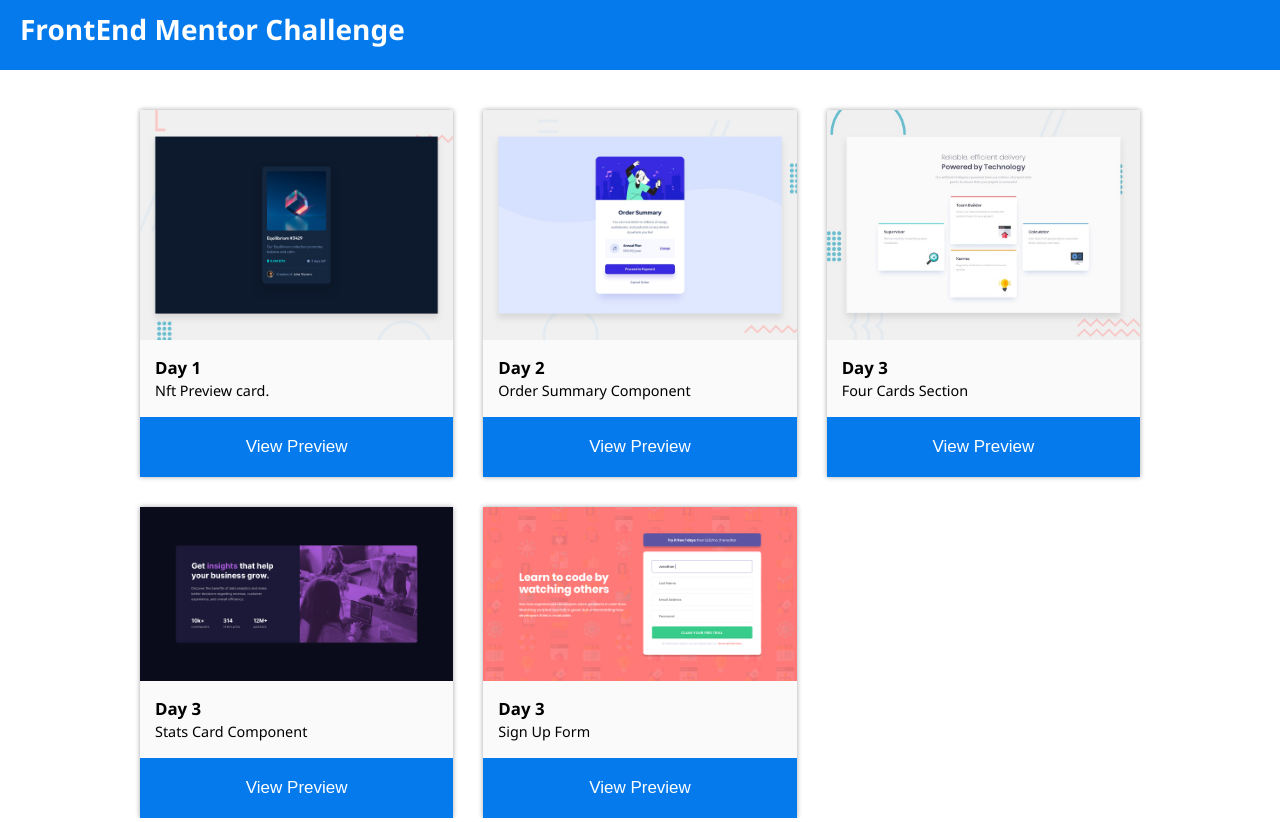
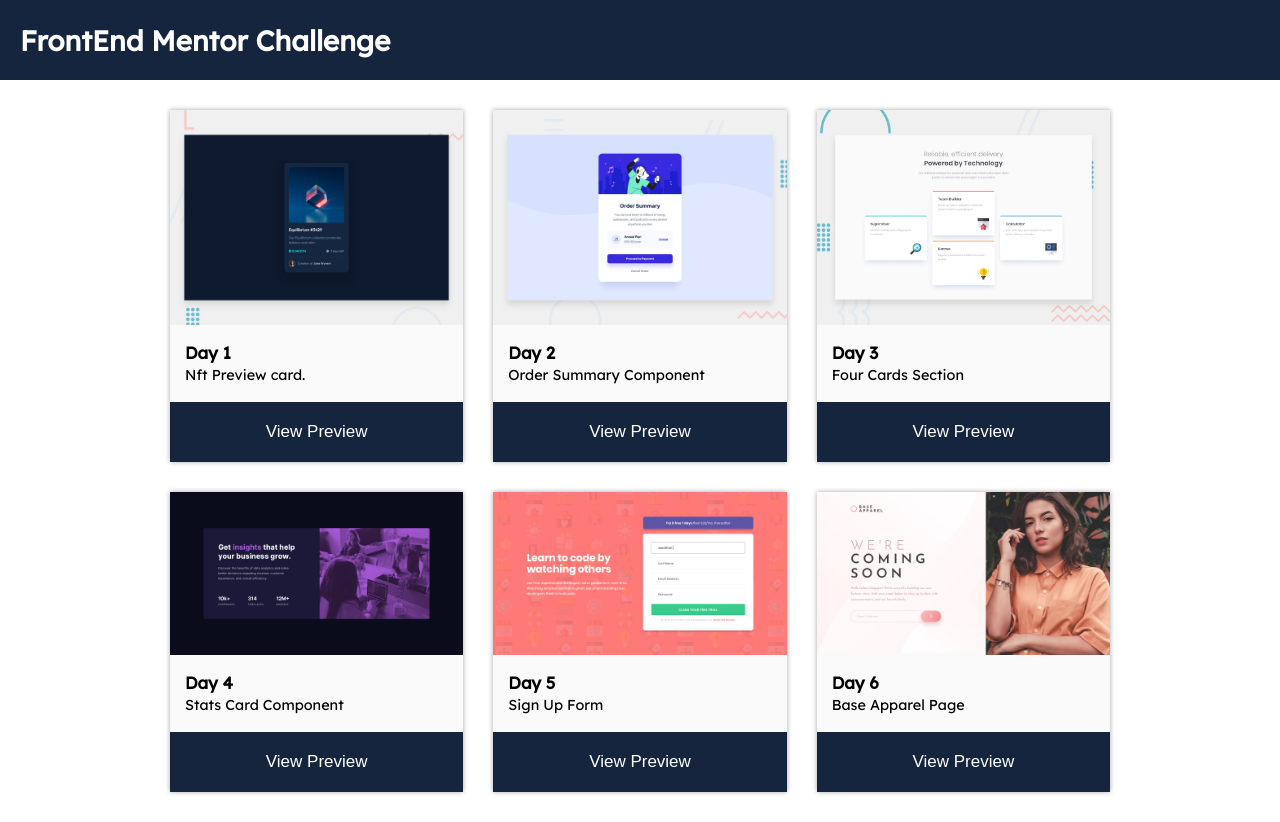
Before and after one commit to dFenceSitter/fe-mentor-challenge, a plain HTML site: page index.html in a window 1280 px wide. Drawn offline with Linux system fonts and the light colour scheme.

Commit message:
Base Apparel Single Page Challenge

```diff
--- /dev/null
+++ b/base-apparel/base.css
@@ -0,0 +1,147 @@
+@import url('https://fonts.googleapis.com/css2?family=Josefin+Sans:wght@300;400;600&display=swap');
+
+* {
+    margin: 0;
+    padding: 0;
+    box-sizing: border-box;
+}
+
+body {
+    font-family: "Josefin Sans", sans-serif;
+    font-size: 16px;
+    line-height: 1.2;
+}
+
+.container {
+    display:flex;
+    min-height: 100vh;
+}
+
+.left-div {
+    margin-top: 62px;
+    width: 60%;
+    padding: 0 231px 0 164px;
+}
+
+.logo {
+    margin-bottom: 80px;
+}
+
+h1 {
+    text-transform: uppercase;
+    font-size: 55px;
+    letter-spacing: 15px;
+    color: hsl(0, 6%, 24%);
+}
+
+h1 span {
+    font-weight: 200;
+    color: hsl(0, 36%, 70%);
+}
+
+p {
+    color: hsl(0, 36%, 70%);
+    line-height: 1.5;
+    margin-top: 10px;
+}
+
+form {
+    margin-top: 40px;
+    position: relative;
+}
+
+input {
+    font-family: "Josefin Sans", sans-serif;
+    font-weight: 600;
+    box-shadow: 0px 0px 10px hsl(0, 36%, 70%, 0.5);
+    width: 100%;
+    background-color: transparent;
+    border: 1px solid hsla(0, 6%, 24%, 0.473);
+    border-radius: 50px;
+    height: 53px;
+    color: hsl(0, 6%, 24%);
+    padding: 15px;
+    transition: border ease-in 0.3s;
+}
+
+input:focus {
+    border: 1px solid hsl(0, 36%, 70%);
+    outline: none;
+}
+
+button {
+    background-image: linear-gradient(135deg, hsl(0, 80%, 86%), hsl(0, 74%, 74%));
+    box-shadow: 2px 5px 10px hsl(0, 36%, 70%, 0.5);
+    padding: 15px;
+    border: none;
+    border-radius: 50px;
+    width: 100px;
+    position: absolute;
+    top: 0;
+    right: 0;
+}
+
+.right-div {
+    width: 40%;
+    background-image: url(./images/hero-desktop.jpg);
+    background-size: cover;
+    background-position: center;
+}
+
+.bg-mobile {
+    display: none;
+}
+
+.attribution {
+    font-size: 12px;
+    text-align: left;
+    margin-top: 30px;
+}
+.attribution a {
+    color: hsl(0, 36%, 70%);
+}
+
+
+
+ @media (max-width: 550px) {
+     .left-div {
+         width: 100%;
+         padding: 0 40px;
+         margin-top: 0px;
+         text-align: center;
+     }
+
+     h1 {
+        margin-top: 50px;
+        margin-bottom: 30px;
+     }
+
+     p {
+         margin: 10px;
+     }
+
+    .right-div {
+        display: none;
+    }
+
+    .bg-mobile {
+        display: block;
+        width: calc(100% + 80px);
+        margin-left: -40px;
+        margin-right: -40px;
+
+    }
+
+    .logo {
+        width: 100px;
+        margin: 20px 0;
+        padding: 0;
+        display: flex;
+        align-items: flex-start;
+    }
+
+    .attribution {
+        text-align: center;
+        margin-bottom: 20px;
+    }
+ }
--- a/index.html
+++ b/index.html
@@ -55,7 +55,7 @@
         <div class="card">
             <img src="stats-preview-card/design/desktop-design.jpg" alt="" class="card-image">
             <div class="card-content">
-                <h3>Day 3</h3>
+                <h3>Day 4</h3>
                <p>Stats Card Component</p>
             </div>
                <a href="stats-preview-card/index.html"> <button>View Preview</button>
@@ -65,10 +65,20 @@
         <div class="card">
             <img src="signup-form/design/desktop-design.jpg" alt="" class="card-image">
             <div class="card-content">
-                <h3>Day 3</h3>
+                <h3>Day 5</h3>
                <p>Sign Up Form</p>
             </div>
                <a href="signup-form/index.html"> <button>View Preview</button>
+                   </a>
+        </div>
+
+        <div class="card">
+            <img src="base-apparel/design/desktop-design.jpg" alt="" class="card-image">
+            <div class="card-content">
+                <h3>Day 6</h3>
+               <p>Base Apparel Page</p>
+            </div>
+               <a href="base-apparel/index.html"> <button>View Preview</button>
                    </a>
         </div>
 
--- a/styles.css
+++ b/styles.css
@@ -1,3 +1,5 @@
+@import url('https://fonts.googleapis.com/css2?family=Lexend+Deca&display=swap');
+
 * {
     margin: 0;
     padding: 0;
@@ -5,17 +7,18 @@
 }
 
 body {
-    font-family:'Segoe UI', Tahoma, Geneva, Verdana, sans-serif;
+    font-family:'Lexend Deca', sans-serif;
 }
 
 
 .cards {
     margin: 0 auto;
     max-width: 1000px;
+    padding: 30px;
     display: grid;
     grid-template-columns: repeat(auto-fill, minmax(250px, 1fr));
     gap: 30px;
-    font-family:'Segoe UI', Tahoma, Geneva, Verdana, sans-serif;
+    font-family:'Lexend Deca', sans-serif;
 }
 
 .card {
@@ -40,7 +43,7 @@ button{
     display: block;
     padding: 10px 30px;
     cursor: pointer;
-    background: #047aed;
+    background: hsl(216, 50%, 16%);
     color: #fff;
     border: none;
     height: 60px;
@@ -49,15 +52,18 @@ button{
 
 a {
     text-decoration: none;
+    font-family:'Lexend Deca', sans-serif;
 
 }
 
 .navbar {
-    background-color: #047aed;
+    background-color: hsl(216, 50%, 16%);
     color: #fff;
-    height: 70px;
-    margin-bottom: 40px;
+    height: 80px;
+    padding-left: 20px;
     font-size: 14px;
-    padding-left: 20px;
-    padding-top: 10px;
+    display: flex;
+    align-items: center;
+    justify-content: flex-start;
+
   }
```
Also changed, not shown: base-apparel/index.html (added, +59 -0 lines), base-apparel/design/active-states.jpg (added), base-apparel/design/desktop-design.jpg (added), base-apparel/design/desktop-preview.jpg (added), base-apparel/design/mobile-design.jpg (added), base-apparel/images/bg-pattern-desktop.svg (added), base-apparel/images/favicon-32x32.png (added), base-apparel/images/hero-desktop.jpg (added), base-apparel/images/hero-mobile.jpg (added), base-apparel/images/icon-arrow.svg (added), base-apparel/images/icon-error.svg (added), base-apparel/images/logo.svg (added), 4 other files.
